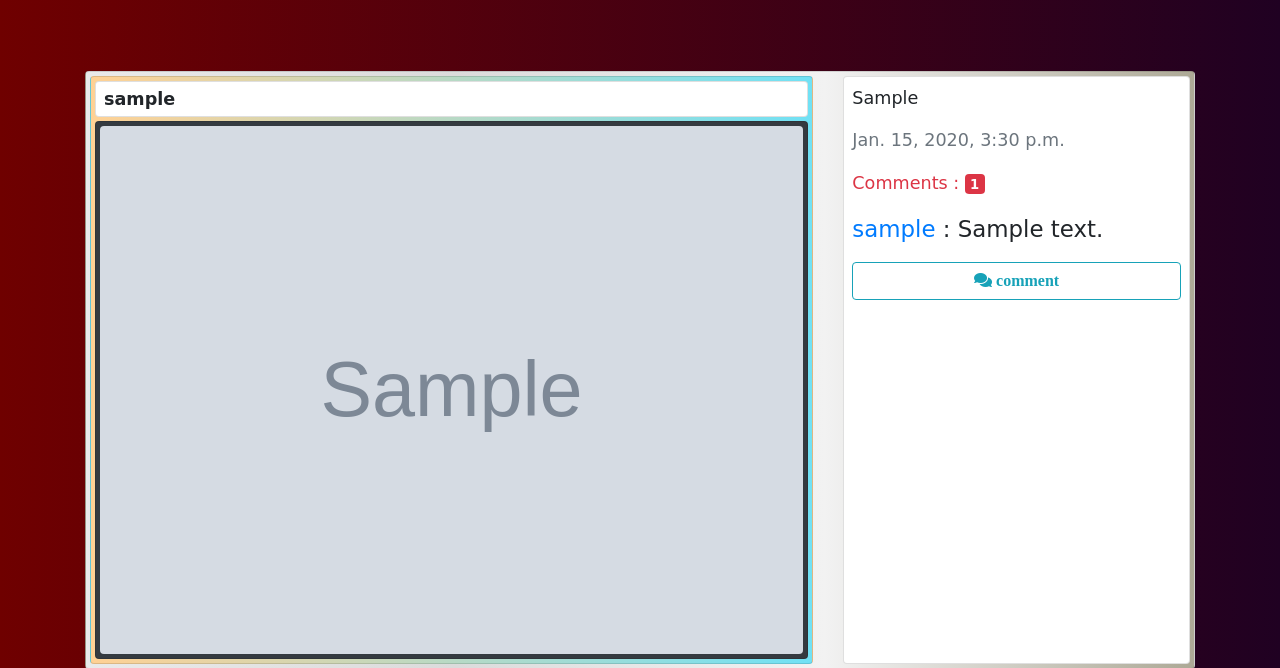
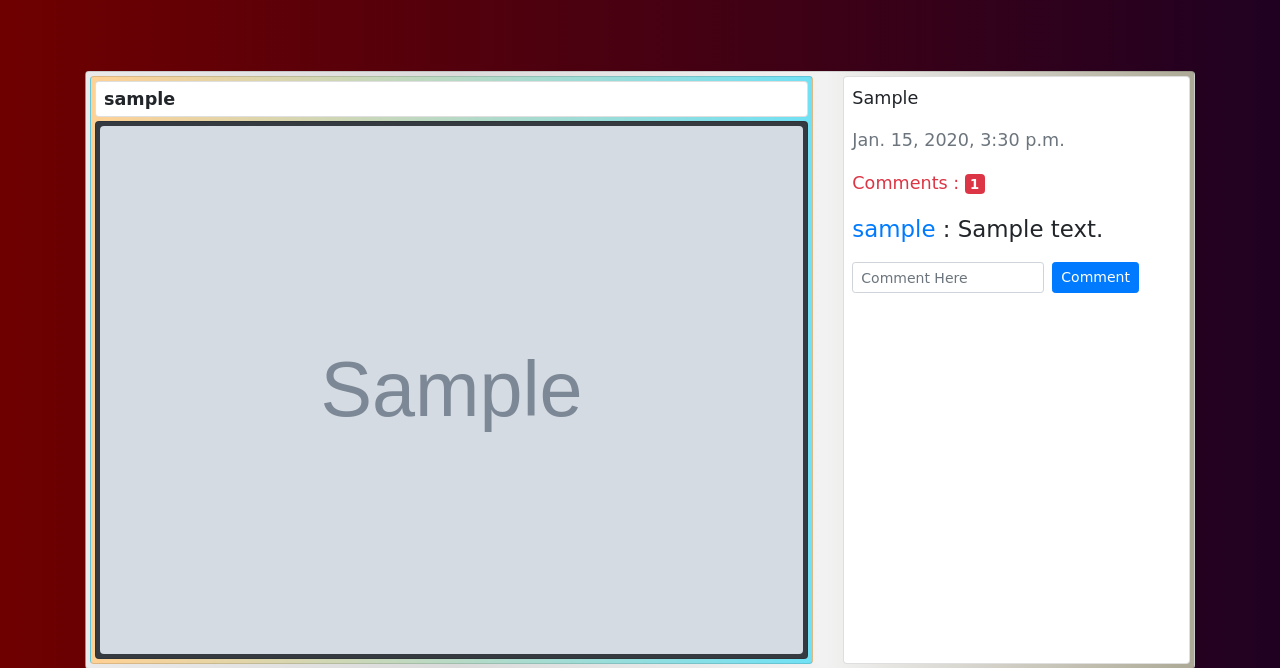
Before and after one commit to Mounikaran/BlogPics_CodeQ, a Django app: page /blogpics/ in a window 1280 px wide. Shown: the part 62-730 px from the top of the page. Run offline with Django 3.2, Linux system fonts and the light colour scheme; a user stored in the database is signed in; tables that the repository leaves empty hold one stand-in row (values such as "Sample post"); grey boxes marked "Sample" are stand-in pictures; some libraries are stand-ins or nearby versions; some web fonts are replaced.

Commit message:
Update post_list.html

```diff
--- a/post/templates/post/post_list.html
+++ b/post/templates/post/post_list.html
@@ -33,9 +33,7 @@
                   <p class="text-center text-secondary">No Comments</p>
                 {% endfor %}
                 {% if user.is_authenticated %}
-                  <a href="{% url 'post:comment' post.slug %}" class="btn btn-outline-info">
-                    <i class="fas fa-comments"> comment </i>
-                  </a>
+                  {% include 'post/comment_form.html' %}
                 {% endif %}
             </div>
           </div>
```
